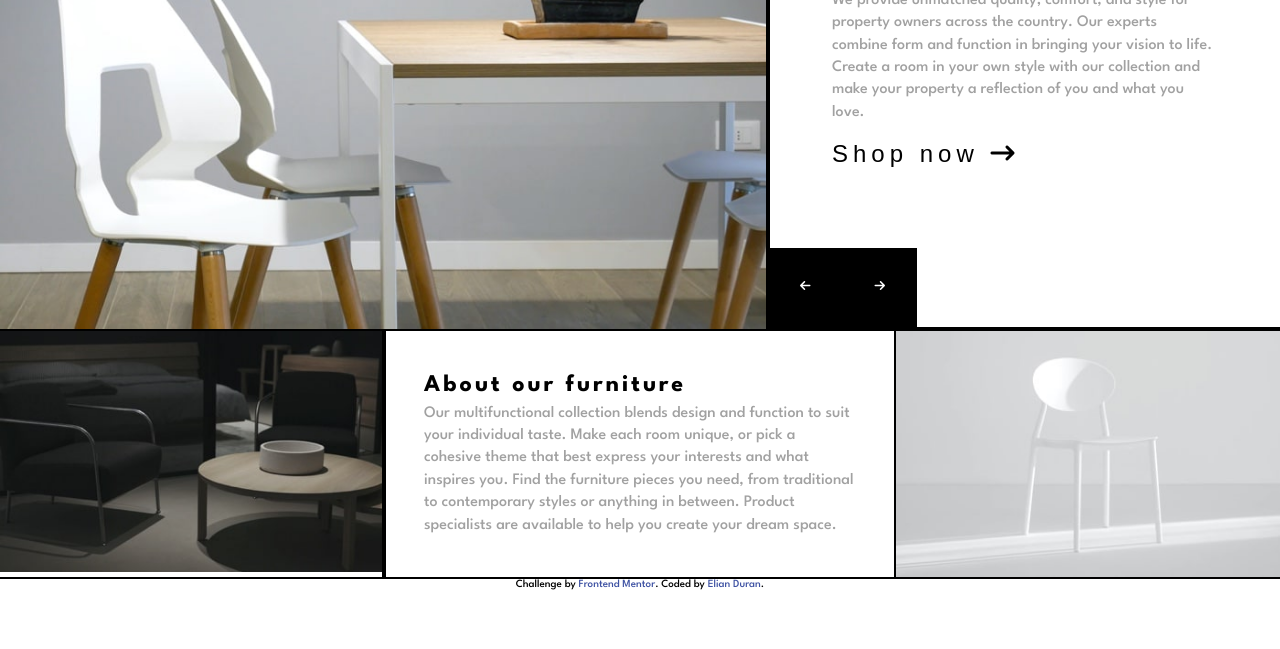
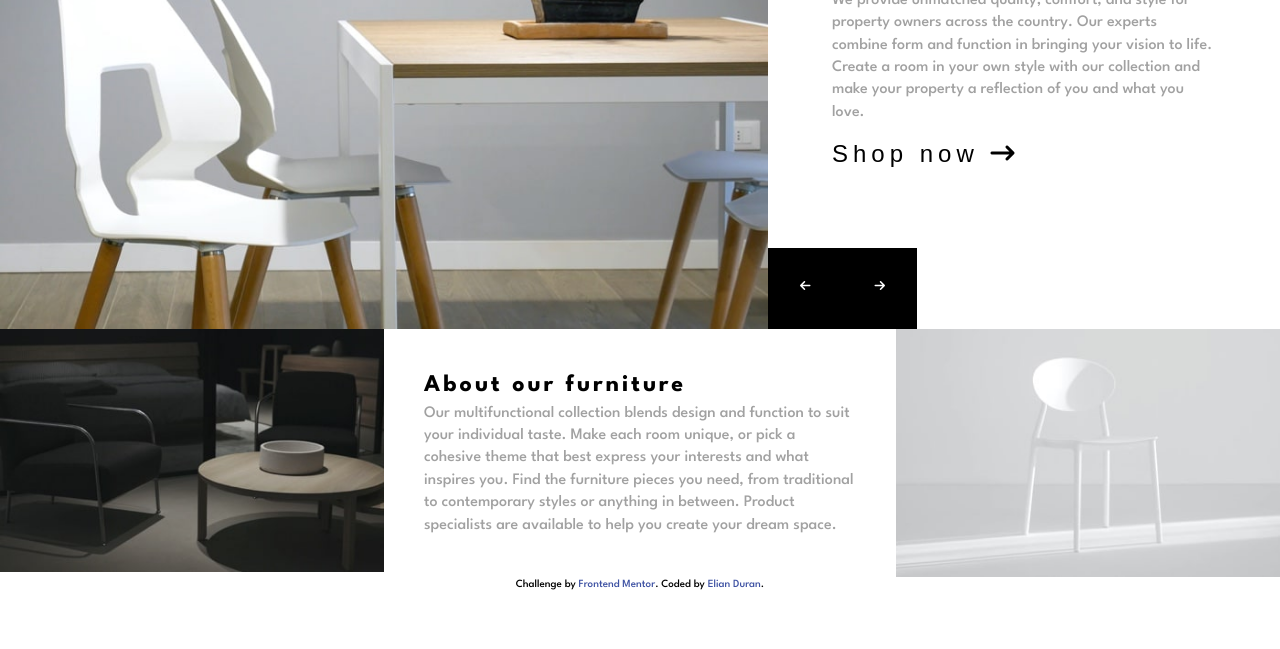
Before and after one commit to Eds2369/edsfurniture, a plain HTML site: page index.html in a window 1280 px wide. Shown: the part 151-800 px from the top of the page. Drawn offline with Linux system fonts and the light colour scheme.

Commit message:
removed outline

```diff
--- a/styles.css
+++ b/styles.css
@@ -39,7 +39,7 @@ body {
 }
 
 .grid-box {
-    outline: 2px solid var(--black);
+/*     outline: 2px solid var(--black); */
 }
 
 .grid-box-1 {
```
